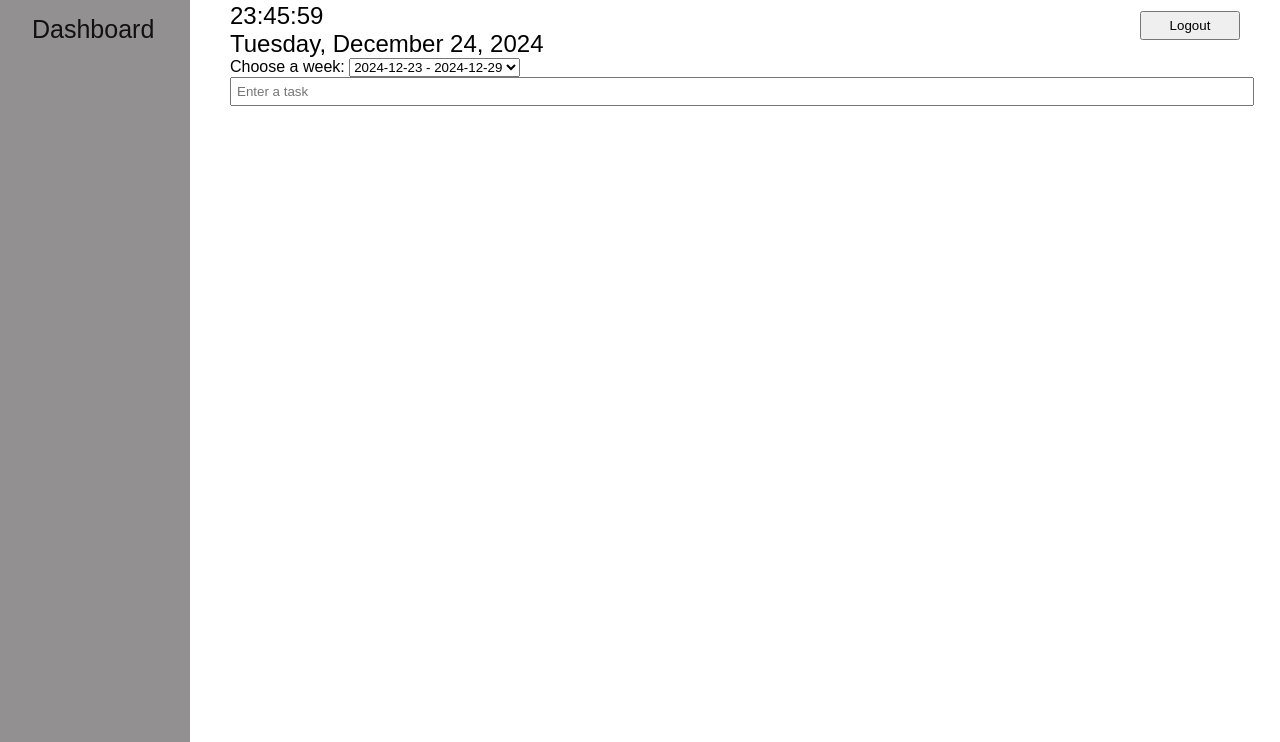
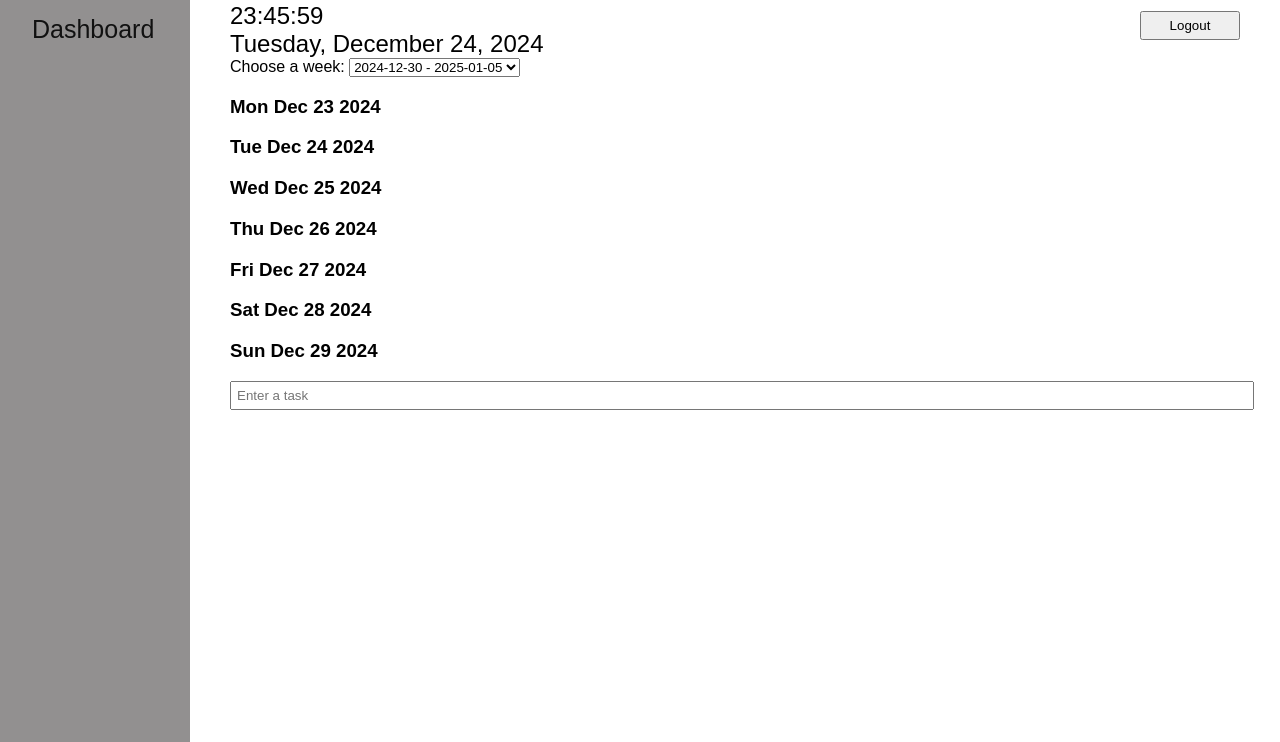
Before and after one commit to mnerva/application, a website: page public/calendar.html in a window 1280 px wide. Shown: the part 58-800 px from the top of the page. Drawn offline with Linux system fonts and the light colour scheme.

Commit message:
week to start with monday and show weeks days seperately

```diff
--- a/public/calendar.html
+++ b/public/calendar.html
@@ -31,6 +31,7 @@
         <div>
             <label for="weekSelect" class="weekselect">Choose a week:</label>
             <select id="weekSelect" class="weekselect"></select>
+            <div id="weekDays"></div>
             <div id="tasks">
                 <input type="text" id="task" placeholder="Enter a task">
             </div>
--- a/public/time.js
+++ b/public/time.js
@@ -24,6 +24,7 @@ setInterval(updateClockAndDate, 1000);
 
 // Select a week for the drop menu
 const select = document.getElementById("weekSelect");
+const weekDaysContainer = document.getElementById("weekDays");
 
 function generateWeeks(currentWeekStart) {
     // Clear existing options
@@ -34,11 +35,14 @@ function generateWeeks(currentWeekStart) {
         const weekStart = new Date(currentWeekStart);
         weekStart.setDate(currentWeekStart.getDate() + i * 7);
 
-        const weekEnd = new Date(weekStart);
-        weekEnd.setDate(weekStart.getDate() + 6);
+        // Ensure the week starts on Monday
+        const adjustedWeekStart = getCurrentWeekStart(weekStart);
+
+        const weekEnd = new Date(adjustedWeekStart);
+        weekEnd.setDate(adjustedWeekStart.getDate() + 6);
 
         // Format dates
-        const startFormatted = weekStart.toISOString().slice(0, 10);
+        const startFormatted = adjustedWeekStart.toISOString().slice(0, 10);
         const endFormatted = weekEnd.toISOString().slice(0, 10);
 
         // Create option
@@ -47,27 +51,54 @@ function generateWeeks(currentWeekStart) {
         option.textContent = `${startFormatted} - ${endFormatted}`;
 
         // Mark current week as selected
-        if (i === 0) {
+        if (i === 1) {
             option.selected = true;
         }
 
         // Add to dropdown
         select.appendChild(option);
     }
+
+    // Display the current week's days
+    displayWeekDays(currentWeekStart);
 }
 
 // Get the current week's Monday
 function getCurrentWeekStart(date) {
-    const currentDay = date.getDay() === 0 ? 6 : date.getDay() - 1; // Adjust for Monday start
+    const currentDay = date.getDay() === 0 ? 6 : date.getDay() - 1;
     const currentWeekStart = new Date(date);
     currentWeekStart.setDate(date.getDate() - currentDay);
     return currentWeekStart;
 }
 
+// Display each day of the selected week
+function displayWeekDays(startDate) {
+    // Clear previous days
+    weekDaysContainer.innerHTML = "";
+
+    // Ensure the week starts on Monday
+    const adjustedStartDate = getCurrentWeekStart(startDate);
+
+    // Generate and display headers for the week
+    for (let i = 0; i < 7; i++) {
+        const dayDate = new Date(adjustedStartDate);
+        dayDate.setDate(adjustedStartDate.getDate() + i);
+
+        const dayHeader = document.createElement("h3");
+        dayHeader.textContent = dayDate.toDateString(); // Format the date as a readable string
+        weekDaysContainer.appendChild(dayHeader);
+    }
+}
+
 // Handle week selection
 select.addEventListener("change", (event) => {
     const selectedDate = new Date(event.target.value);
-    generateWeeks(selectedDate); // Recalculate the weeks based on the selected week
+
+    // Ensure the week starts on Monday for the selected date
+    const adjustedStartDate = getCurrentWeekStart(selectedDate);
+
+    displayWeekDays(adjustedStartDate); // Display the selected week's days
+    generateWeeks(adjustedStartDate);
 });
 
 // Initialize dropdown with the current week
```
